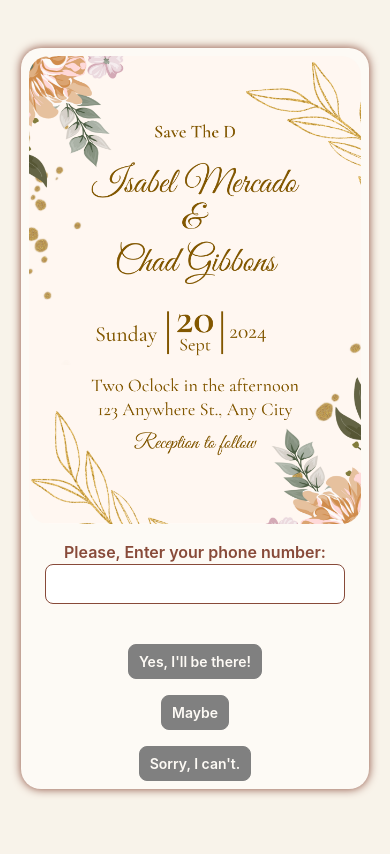
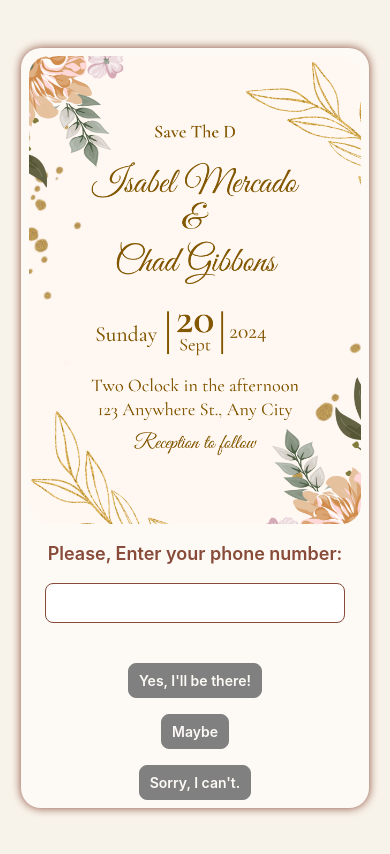
Before and after one commit to ToqaHani/Evanta, a React (Vite) app in the folder Frontend/Evanta-Frontend/: page / in a window 390 px wide. Built offline with nearby package versions, Linux system fonts and the light colour scheme.

Commit message:
feat: enhance phone input validation and error handling in invitation component

```diff
--- a/Frontend/Evanta-Frontend/src/pages/Public-Invitation/Public-invitation.css
+++ b/Frontend/Evanta-Frontend/src/pages/Public-Invitation/Public-invitation.css
@@ -29,10 +29,11 @@ body {
   background-color: var(--color-beige);
   color: var(--color-dark-brown);
 }
-
+p,
 label {
   font-weight: 600;
   color: var(--color-brown);
+  font-size:large;
 }
 .page {
   position: fixed;
--- a/Frontend/Evanta-Frontend/src/pages/Public-Invitation/Public-invitationComponents/invitation.jsx
+++ b/Frontend/Evanta-Frontend/src/pages/Public-Invitation/Public-invitationComponents/invitation.jsx
@@ -5,6 +5,7 @@ import photo from "../../../assets/Beige And Gold Floral Wedding Invitation.png"
 import { FaCircleCheck } from "react-icons/fa6";
 function Invitation() {
   const { eventId } = useParams();
+  let [phoneError, setPhoneError] = useState("");
   let [phone, setPhone] = useState("");
   // بغير حالة ال geust على حسب اللي اختاره
   let [status, setStatus] = useState("Pending");
@@ -65,7 +66,7 @@ function Invitation() {
       )}
       <div className="content m-5 p-2 p-sm-5 d-flex flex-column justify-content-center align-items-center">
         <img src={photo} alt="invitation" className="invitation-img" />
-        <div className="d-flex flex-column justify-content-center align-items-center p-3">
+        <div className="d-flex flex-column justify-content-center align-items-center p-3 gap-3">
           <label htmlFor="phone">Please, Enter your phone number:</label>
           <input
             type="text"
@@ -74,11 +75,24 @@ function Invitation() {
             maxLength={11}
             onChange={(e) => {
               const value = e.target.value;
+
               if (/^\d*$/.test(value)) {
                 setPhone(value);
+
+                if (
+                  value.length === 11 &&
+                  !/^(010|011|012|015)\d{8}$/.test(value)
+                ) {
+                  setPhoneError("Please enter a valid Egyptian phone number.");
+                } else {
+                  setPhoneError("");
+                }
               }
             }}
           />
+          {phoneError && (
+            <p style={{ color: "var(--color-red)" }}>{phoneError}</p>
+          )}
         </div>
         <div className="d-flex flex-column flex-sm-row mt-4 gap-3 justify-content-center align-items-center">
           <button
```
